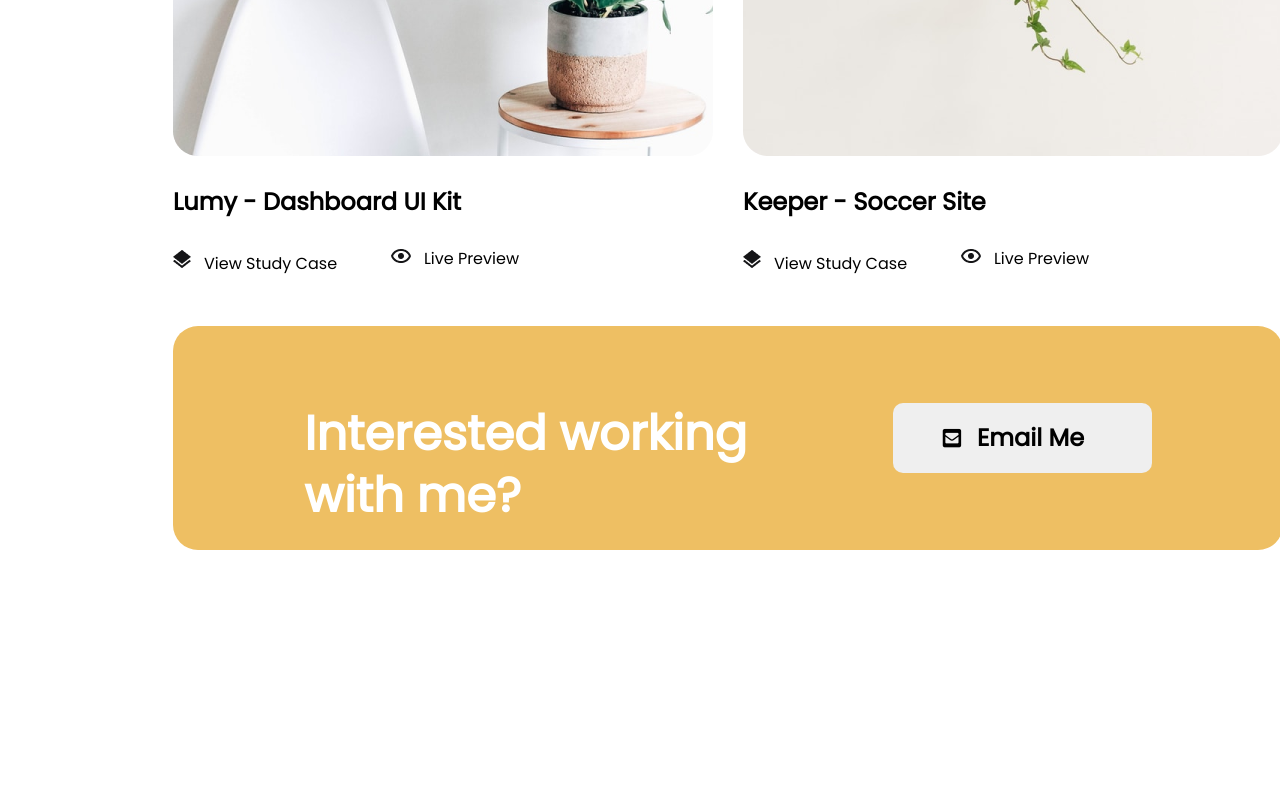
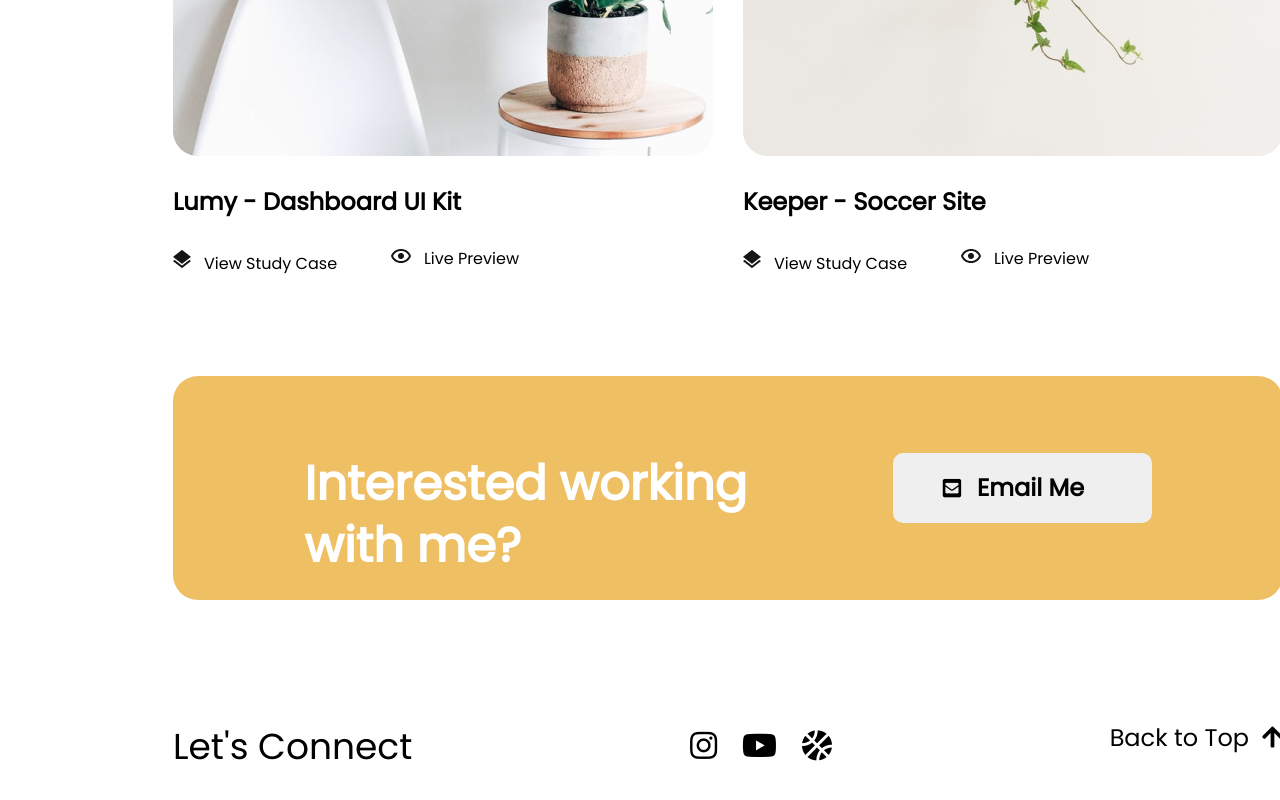
Before and after one commit to Gaurav4code/Project_Section_React, a React (Create React App) app: page / in a window 1280 px wide. Shown: the part 1146-1946 px from the top of the page. Before the commit the page ends 1704 px from the top, so only its background shows below. Built offline with nearby package versions, Linux system fonts and the light colour scheme.

Commit message:
Footer Added

```diff
--- a/src/App.js
+++ b/src/App.js
@@ -3,6 +3,7 @@ import Nav from "../src/components/Nav";
 import { Header } from "../src/components/Header";
 import { Cards } from "./components/Cards";
 import { Cta } from "./components/Cta";
+import { Footer } from "./components/Footer";
 export default function App() {
   return (
     <div className="App">
@@ -10,6 +11,7 @@ export default function App() {
       <Header />
       <Cards />
       <Cta />
+      <Footer />
     </div>
   );
 }
--- a/src/components/Cta.js
+++ b/src/components/Cta.js
@@ -23,7 +23,7 @@ const Container = styled.div`
   justify-content: space-evenly;
   border-radius: 25px;
 
-  margin-top: 50px;
+  margin-top: 100px;
 
   margin-left: 165px;
   margin-right: 165px;
--- /dev/null
+++ b/src/components/Footer.js
@@ -0,0 +1,64 @@
+import styled from "styled-components";
+
+export const Footer = () => {
+  return (
+    <Container>
+      <Text>Let's Connect</Text>
+      <Icons>
+        <i class="fab fa-instagram"></i>
+        <i class="fab fa-youtube"></i>
+        <i class="fas fa-basketball-ball"></i>
+      </Icons>
+      <BackTop>
+        Back to Top
+        <i class="fas fa-arrow-up"></i>
+      </BackTop>
+    </Container>
+  );
+};
+
+const Container = styled.div`
+  width: 1110px;
+  display: flex;
+  justify-content: space-between;
+  border-radius: 25px;
+
+  margin-top: 100px;
+
+  margin-left: 165px;
+  margin-right: 165px;
+`;
+const Text = styled.h1`
+  font-family: Poppins;
+  font-size: 36px;
+  font-style: normal;
+  font-weight: 500;
+  line-height: 46px;
+  letter-spacing: 0em;
+  text-align: left;
+`;
+const Icons = styled.div`
+  margin-top: 30px;
+  .fab {
+    border-radius: 0px;
+    font-size: 31px;
+    margin-right: 25px;
+  }
+  .fas {
+    border-radius: 0px;
+    font-size: 31px;
+  }
+`;
+const BackTop = styled.h2`
+  //styleName: Heading 4;
+  font-family: Poppins;
+  font-size: 24px;
+  font-style: normal;
+  font-weight: 500;
+  line-height: 36px;
+  letter-spacing: 0em;
+  text-align: left;
+  .fas {
+    margin-left: 13px;
+  }
+`;
```
